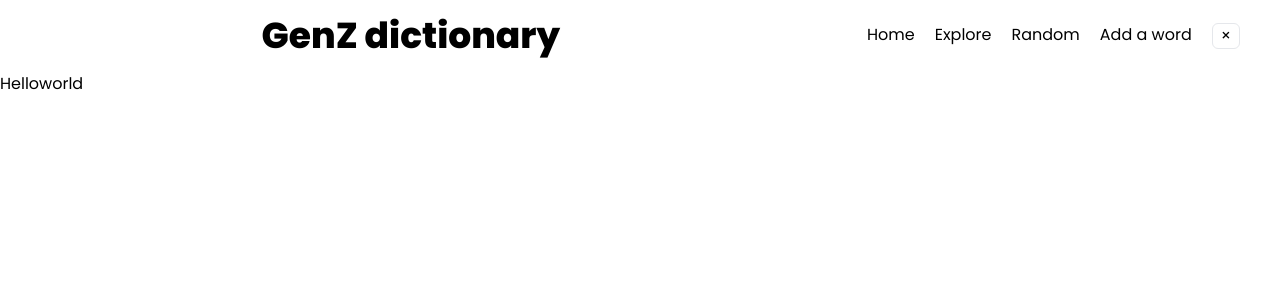
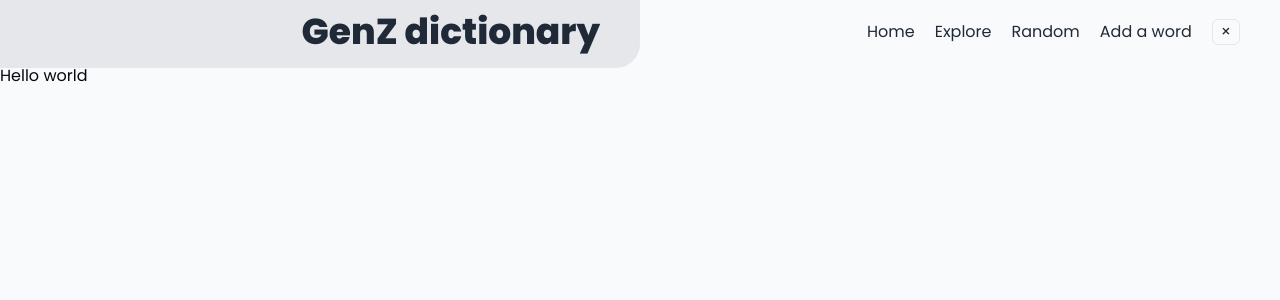
Before and after one commit to m4dd0c/genZ-dictionary, a Next.js app: page / in a window 1280 px wide. Shown: the top 300 px of the page. Built offline with nearby package versions, Linux system fonts and the light colour scheme.

Commit message:
style: added dark-light mode color schemes

```diff
--- a/app/(home)/page.tsx
+++ b/app/(home)/page.tsx
@@ -1,3 +1,7 @@
 export default function Home() {
-  return <>Helloworld</>;
+  return (
+    <div className="bg-high text-high h-screen">
+      <h1>Hello world</h1>
+    </div>
+  );
 }
--- a/app/globals.css
+++ b/app/globals.css
@@ -6,3 +6,55 @@
   margin: 0;
   padding: 0;
 }
+
+/*variables*/
+/*different level of contrast*/
+:root {
+  --dark-high: #030712;
+  --dark-mid: #111827;
+  --dark-low: #1f2937;
+  --dark-min: #374151;
+
+  --neutral: #6b7280;
+
+  --light-high: #f9fafb;
+  --light-mid: #e5e7eb;
+  --light-low: #d1d5db;
+  --light-min: #9ca3af;
+}
+
+/*tailwind utils*/
+@layer utilities {
+  /*bg*/
+  .bg-high {
+    @apply dark:bg-dark-high bg-light-high;
+  }
+  .bg-mid {
+    @apply dark:bg-dark-mid bg-light-mid;
+  }
+  .bg-low {
+    @apply dark:bg-dark-low bg-light-low;
+  }
+  .bg-min {
+    @apply dark:bg-dark-min bg-light-min;
+  }
+  .bg-neutral {
+    @apply bg-neutral;
+  }
+  .text-neutral {
+    @apply text-neutral;
+  }
+  /*text*/
+  .text-high {
+    @apply text-dark-high dark:text-light-high;
+  }
+  .text-mid {
+    @apply text-dark-mid dark:text-light-mid;
+  }
+  .text-low {
+    @apply text-dark-low dark:text-light-low;
+  }
+  .text-min {
+    @apply text-dark-min dark:text-light-min;
+  }
+}
--- a/app/(home)/layout.tsx
+++ b/app/layout.tsx
@@ -1,9 +1,9 @@
 import type { Metadata } from "next";
 import Header from "@/components/layout/Header";
-import "../globals.css";
 import React from "react";
 import { Poppins } from "next/font/google";
 import { ThemeProvider } from "@/hooks/useTheme";
+import "./globals.css";
 
 const poppins = Poppins({
   subsets: ["latin"],
@@ -21,7 +21,7 @@ export default function RootLayout({
 }>) {
   return (
     <html lang="en">
-      <body className={`${poppins.className} antialiased`}>
+      <body className={`${poppins.className} bg-high antialiased`}>
         <ThemeProvider>
           <Header />
           {children}
--- a/components/layout/Header.tsx
+++ b/components/layout/Header.tsx
@@ -51,11 +51,11 @@ const DesktopHeader = ({
   changeMode: IThemeContext["changeMode"];
 }) => {
   return (
-    <div className="flex items-center max-md:hidden">
-      <div className="w-1/2 rounded-br-3xl bg-white text-right text-4xl font-extrabold leading-loose dark:bg-neutral-900">
+    <div className="bg-high text-low flex h-16 items-center max-md:hidden">
+      <div className="bg-mid w-1/2 rounded-br-3xl text-right text-4xl font-extrabold leading-loose">
         <h1 className="mx-10">GenZ dictionary</h1>
       </div>
-      <div className="mx-10 flex w-1/2 justify-end gap-5 rounded-tl-3xl dark:bg-transparent">
+      <div className="bg-high flex h-full w-1/2 items-center justify-end gap-5 px-10">
         {menuItems.map((item) => (
           <Link key={item.id} href={item.link}>
             {item.label}
--- a/package.json
+++ b/package.json
@@ -11,7 +11,8 @@
   "dependencies": {
     "next": "14.2.9",
     "react": "^18",
-    "react-dom": "^18"
+    "react-dom": "^18",
+    "react-icons": "^5.3.0"
   },
   "devDependencies": {
     "@types/node": "^20",
--- a/tailwind.config.ts
+++ b/tailwind.config.ts
@@ -10,8 +10,19 @@ const config: Config = {
   theme: {
     extend: {
       colors: {
-        background: "var(--background)",
-        foreground: "var(--foreground)",
+        dark: {
+          high: "var(--dark-high)",
+          mid: "var(--dark-mid)",
+          low: "var(--dark-low)",
+          min: "var(--dark-min)",
+        },
+        neutral: "var(--neutral)",
+        light: {
+          high: "var(--light-high)",
+          mid: "var(--light-mid)",
+          low: "var(--light-low)",
+          min: "var(--light-min)",
+        },
       },
     },
   },
```
Also changed, not shown: 1 other file (tests, documents, lock files or other folders).
